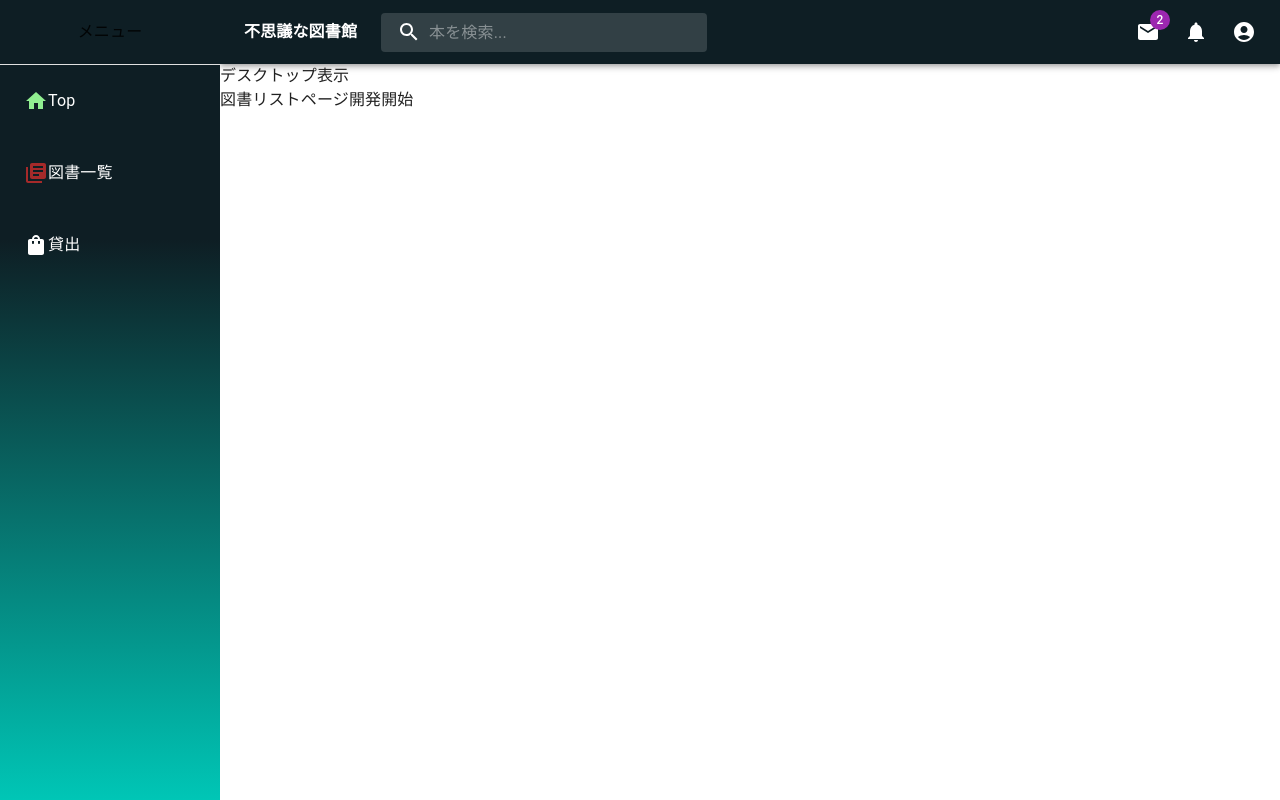
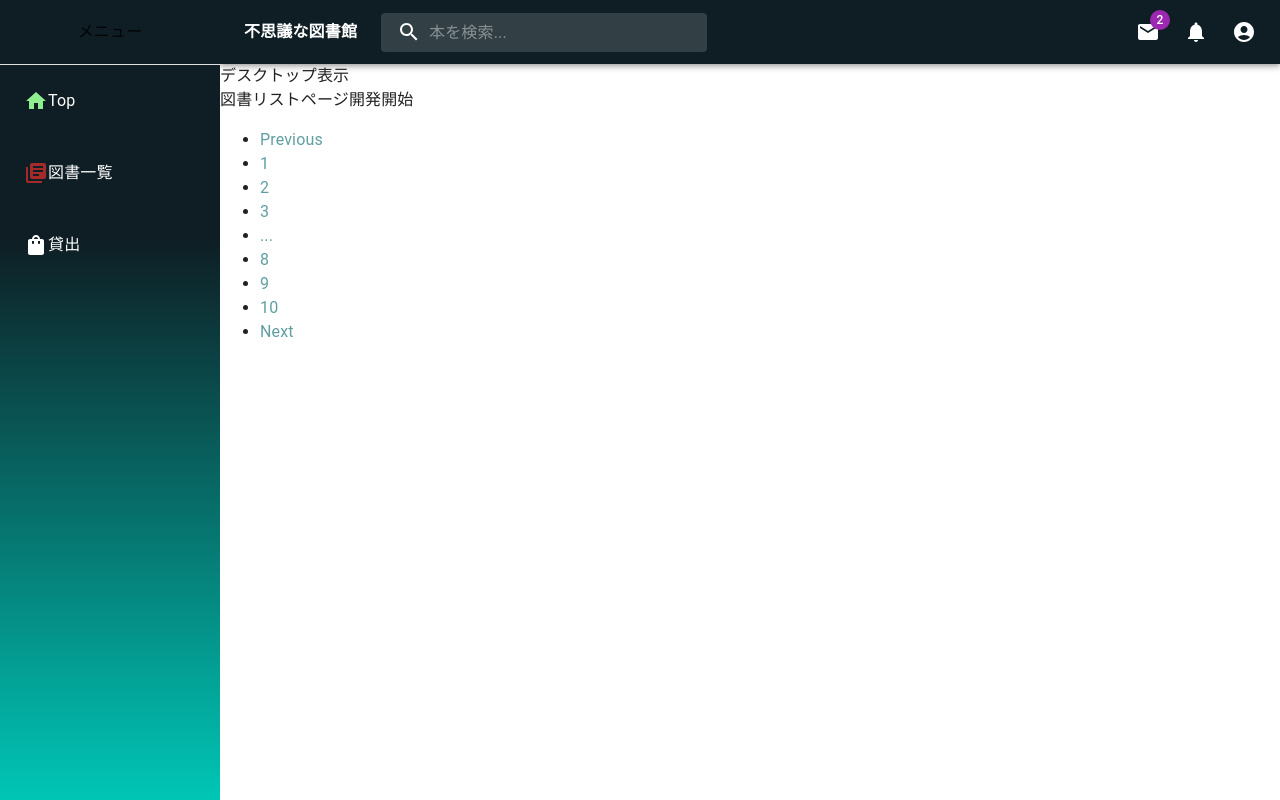
Before and after one commit to mkuwan/libraryapp, a React (Create React App) app in the folder react-front/: page /booklist in a window 1280 px wide. Built offline with nearby package versions, Linux system fonts and the light colour scheme.

Commit message:
LBS-15: add react-pagenate

```diff
--- a/react-front/package.json
+++ b/react-front/package.json
@@ -28,6 +28,7 @@
     "react": "^18.2.0",
     "react-beautiful-dnd": "^13.1.0",
     "react-dom": "^18.2.0",
+    "react-paginate": "^8.1.3",
     "react-perfect-scrollbar": "^1.5.8",
     "react-popper": "^2.3.0",
     "react-router": "^6.3.0",
--- /dev/null
+++ b/react-front/src/components/Pagenation/index.tsx
@@ -0,0 +1,16 @@
+import ReactPaginate, {ReactPaginateProps} from "react-paginate";
+
+const defaultProps: ReactPaginateProps = {
+    pageCount: 0,
+}
+
+export const Pagenation = (props: ReactPaginateProps) => {
+
+    return(
+        <>
+            <ReactPaginate {...props}/>
+        </>
+    )
+}
+
+export default Pagenation;
--- a/react-front/src/page/BookList/index.tsx
+++ b/react-front/src/page/BookList/index.tsx
@@ -1,9 +1,12 @@
+import Pagenation from "../../components/Pagenation";
 
 export const BookList = () => {
 
     return(
         <>
             図書リストページ開発開始
+
+            <Pagenation pageCount={10}/>
         </>
 
     )
--- /dev/null
+++ b/react-front/src/services/BookListService.ts
@@ -0,0 +1,4 @@
+
+export const BookListService = () => {
+
+}
```
Also changed, not shown: 1 other file (tests, documents, lock files or other folders).
